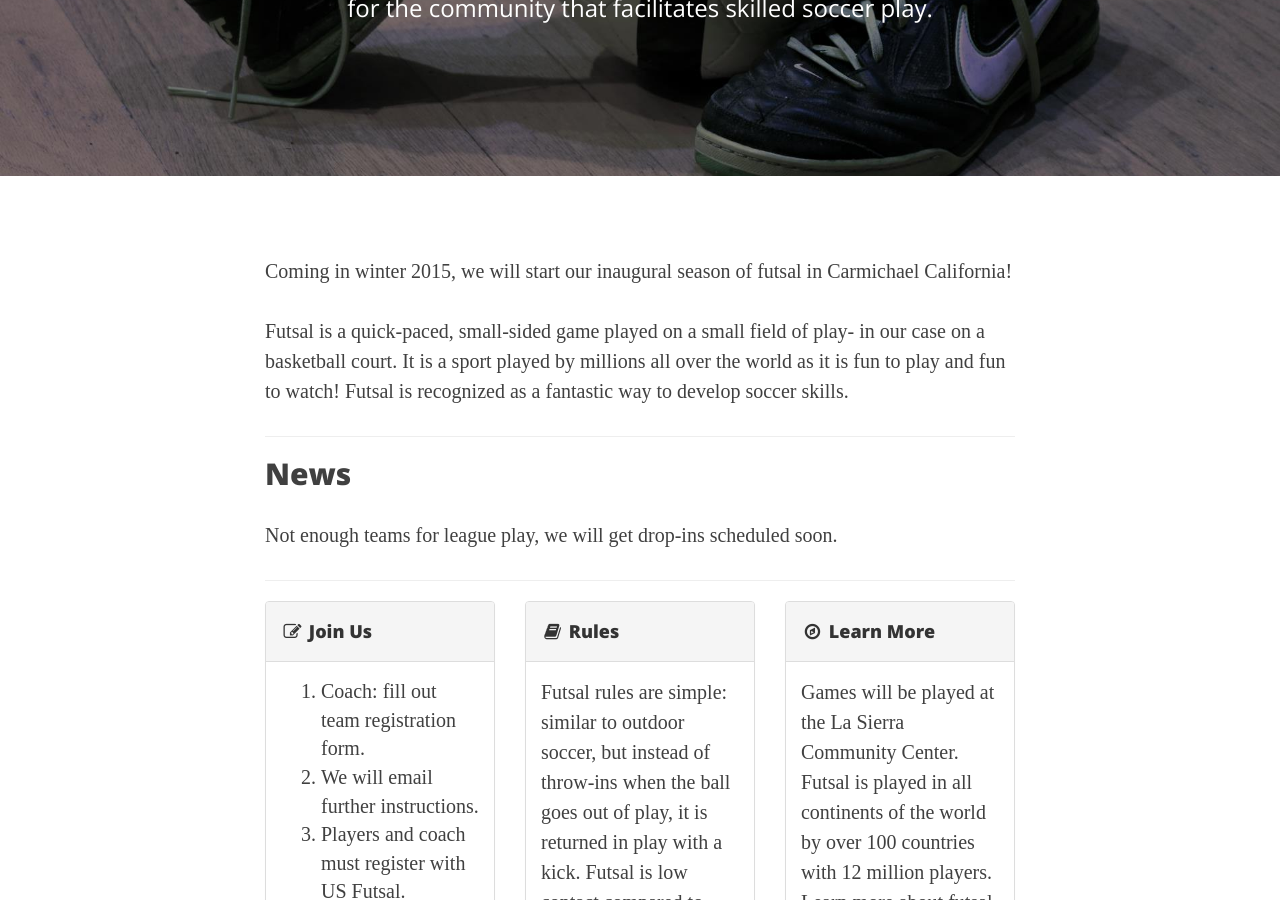
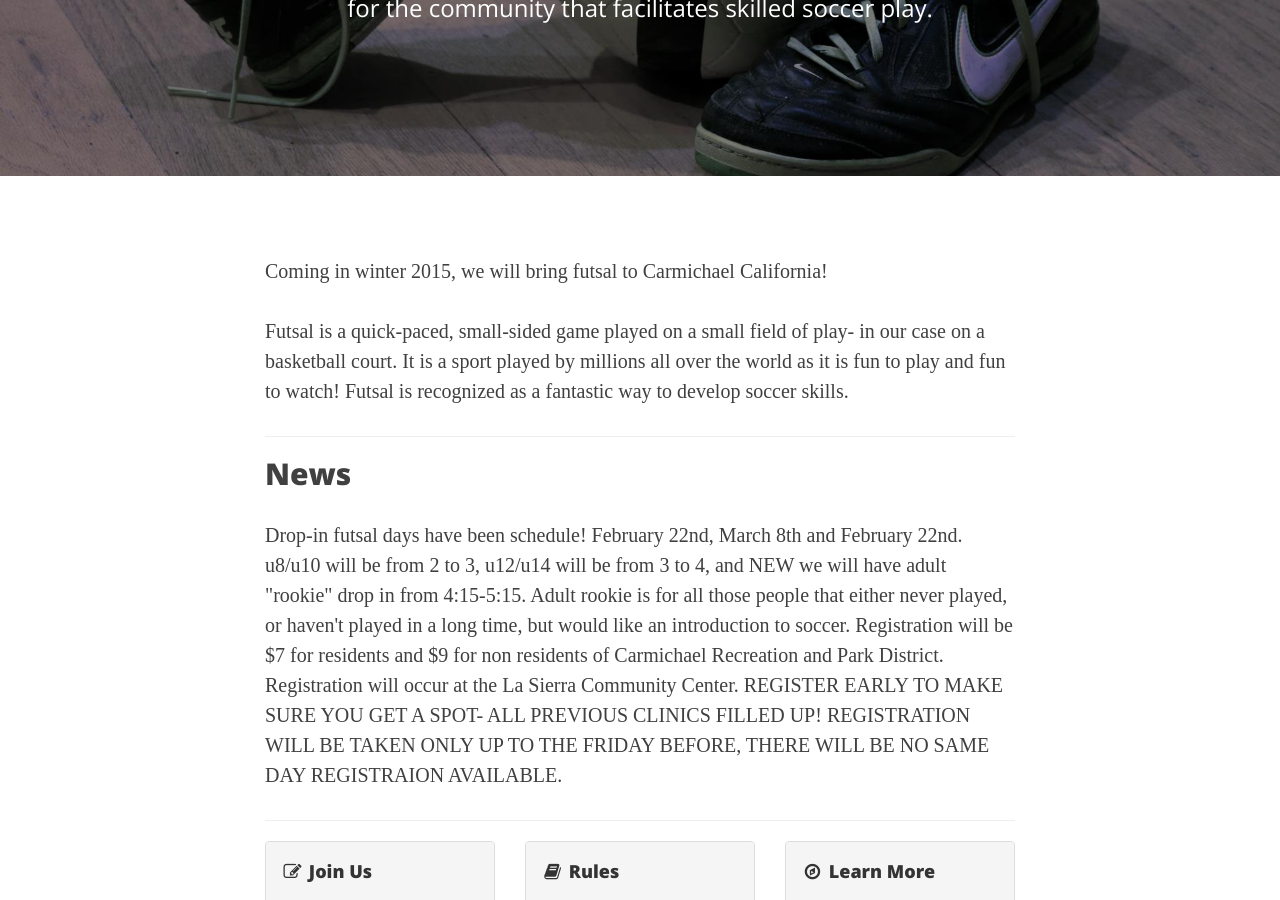
Before and after one commit to carmichaelfutsal/carmichaelfutsal.github.io, a Jekyll site: the page built from index.html, in a window 1280 px wide and 900 px high, scrolled down 315 px. Built offline with Jekyll 4.4.1, drawn with Linux system fonts in a browser that asks for light colours; nearby versions of some CDN libraries; the list of posts is cut into pages by our own code.

Commit message:
updated drop in schedule

```diff
--- a/index.html
+++ b/index.html
@@ -4,7 +4,7 @@ description: "Our mission is to provide a fun, safe, and affordable soccer game
 header-img: "/img/bg-shoes-with-ball.jpg"
 ---
 
-<p>Coming in winter 2015, we will start our inaugural season of futsal in Carmichael California!</p>
+<p>Coming in winter 2015, we will bring futsal to Carmichael California!</p>
 
 <p>Futsal is a quick-paced, small-sided game played on a small field of play- in our case on a basketball court. It is a sport played by millions all over the world as it is fun to play and fun to watch! Futsal is recognized as a fantastic way to develop soccer skills.</p>
 
@@ -12,7 +12,7 @@ header-img: "/img/bg-shoes-with-ball.jpg"
 
 <h2>News</h2>
 
-<p>Not enough teams for league play, we will get drop-ins scheduled soon.<p>
+<p>Drop-in futsal days have been schedule! February 22nd, March 8th and February 22nd. u8/u10 will be from 2 to 3, u12/u14 will be from 3 to 4, and NEW we will have adult "rookie" drop in from 4:15-5:15. Adult rookie is for all those people that either never played, or haven't played in a long time, but would like an introduction to soccer. Registration will be $7 for residents and $9 for non residents of Carmichael Recreation and Park District. Registration will occur at the La Sierra Community Center. REGISTER EARLY TO MAKE SURE YOU GET A SPOT- ALL PREVIOUS CLINICS FILLED UP! REGISTRATION WILL BE TAKEN ONLY UP TO THE FRIDAY BEFORE, THERE WILL BE NO SAME DAY REGISTRAION AVAILABLE.<p>
 
 <div class="fb-like-box" data-href="https://www.facebook.com/carmichaelfutsal" data-width="100%" data-colorscheme="light" data-show-faces="false" data-header="false" data-stream="true" data-show-border="false"></div>
 
```
